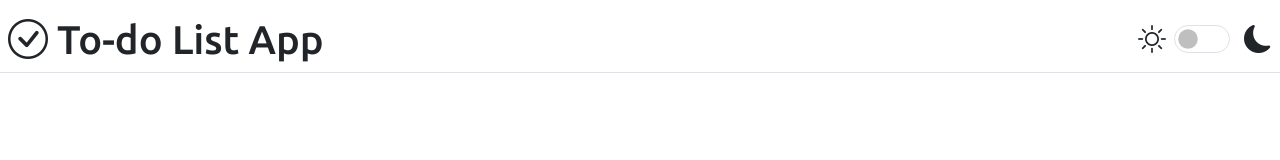
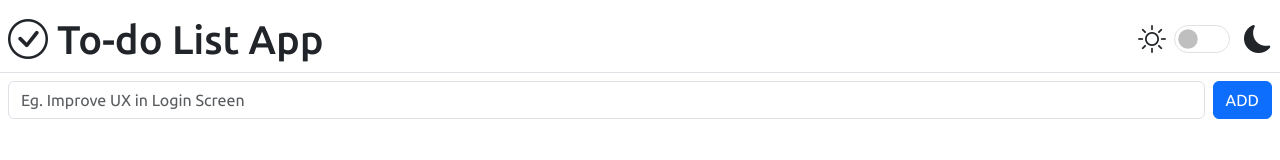
Before and after one commit to IJSE-Direct-Entry-Program-13/to-do-list-jquery-firebase-app, a website built with Vite: page index.html in a window 1280 px wide. Built offline with nearby package versions, Linux system fonts and the light colour scheme.

Commit message:
Finalize the UI of the form

```diff
--- a/index.html
+++ b/index.html
@@ -23,9 +23,13 @@
         </div>
       </header>
       <main>
-        <section>
+        <section class="p-2">
           <form action="javascript:void(0)">
-
+            <div class="d-flex gap-2">
+              <input class="form-control" type="text"
+              placeholder="Eg. Improve UX in Login Screen">
+              <button class="btn btn-primary">ADD</button>
+            </div>
           </form>
         </section>
       </main>
```
